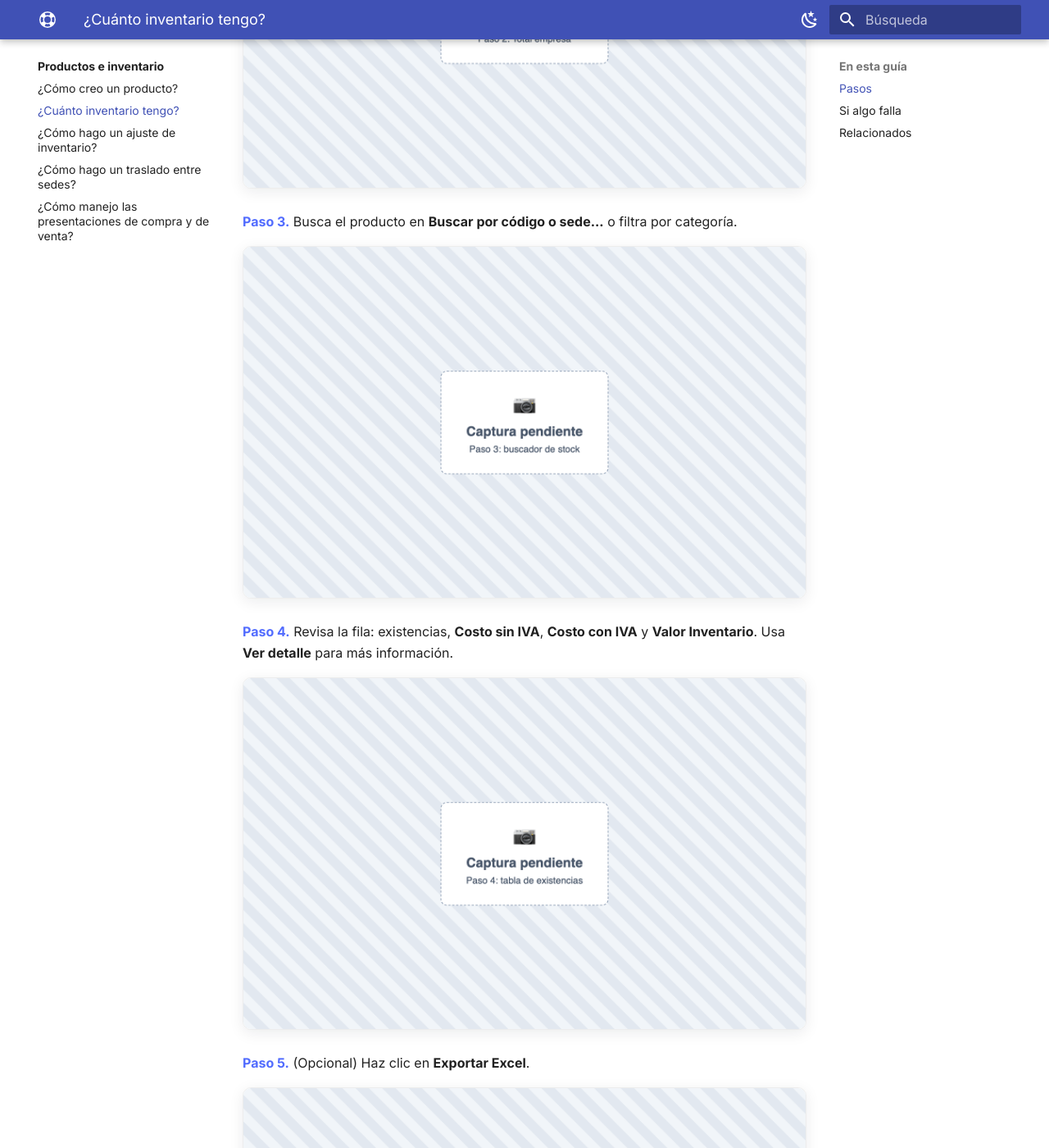
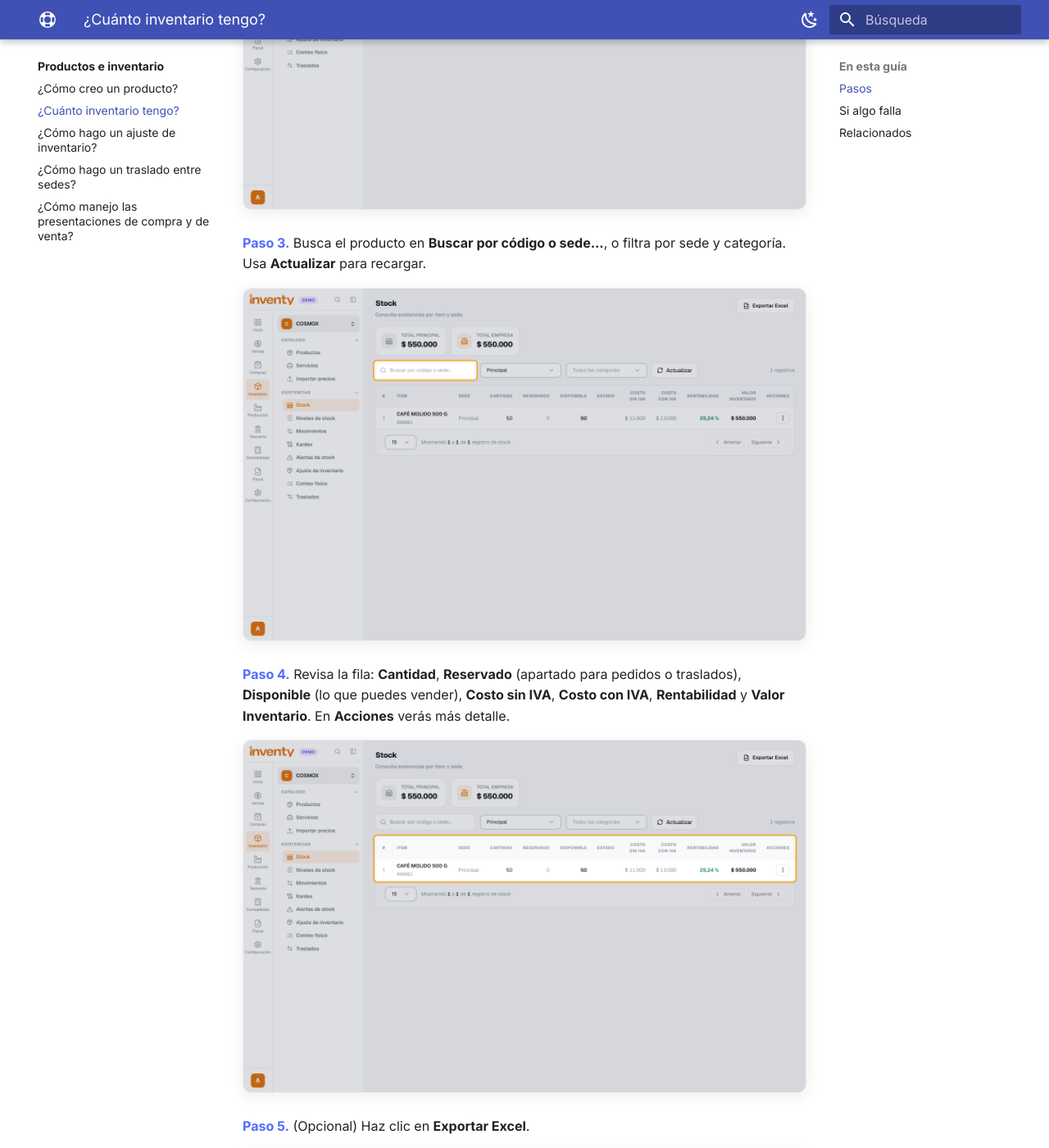
Before and after one commit to Cosmox-SAS/inventy-help, an MkDocs documentation site: the page built from docs/productos-inventario/consultar-existencias.md, in a window 1280 px wide and 1400 px high, scrolled down 1240 px. Shown: the whole window at 82% size. Built offline with MkDocs 1.6.1 and Material for MkDocs 9.7.7, drawn with Linux system fonts in a browser that asks for light colours; some of the changed text lies outside the part shown.

Commit message:
docs: existencias con columnas reales (reservado, disponible, rentabilidad) y capturas
Co-Authored-By: Claude Opus 5.5 <noreply@anthropic.com>

```diff
--- a/docs/assets/capturas/pendientes.txt
+++ b/docs/assets/capturas/pendientes.txt
@@ -44,10 +44,6 @@ assets/capturas/primeros-pasos/crear-usuarios/paso-4.png
 assets/capturas/primeros-pasos/crear-usuarios/paso-5.png
 assets/capturas/primeros-pasos/recuperar-contrasena/paso-3.png
 assets/capturas/primeros-pasos/recuperar-contrasena/paso-4.png
-assets/capturas/productos-inventario/consultar-existencias/paso-2.png
-assets/capturas/productos-inventario/consultar-existencias/paso-3.png
-assets/capturas/productos-inventario/consultar-existencias/paso-4.png
-assets/capturas/productos-inventario/consultar-existencias/paso-5.png
 assets/capturas/productos-inventario/presentaciones/paso-1.png
 assets/capturas/productos-inventario/presentaciones/paso-2.png
 assets/capturas/productos-inventario/presentaciones/paso-3.png
--- a/docs/productos-inventario/consultar-existencias.md
+++ b/docs/productos-inventario/consultar-existencias.md
@@ -23,15 +23,15 @@ tags:
 
 ![Paso 1: pantalla Stock](../assets/capturas/productos-inventario/consultar-existencias/paso-1.png)
 
-**Paso 2.** Mira el **Total empresa**: el valor del inventario de todas las sedes.
+**Paso 2.** Mira arriba el valor del inventario: el total de la sede elegida y el **Total empresa** (todas las sedes).
 
 ![Paso 2: Total empresa](../assets/capturas/productos-inventario/consultar-existencias/paso-2.png)
 
-**Paso 3.** Busca el producto en **Buscar por código o sede...** o filtra por categoría.
+**Paso 3.** Busca el producto en **Buscar por código o sede...**, o filtra por sede y categoría. Usa **Actualizar** para recargar.
 
 ![Paso 3: buscador de stock](../assets/capturas/productos-inventario/consultar-existencias/paso-3.png)
 
-**Paso 4.** Revisa la fila: existencias, **Costo sin IVA**, **Costo con IVA** y **Valor Inventario**. Usa **Ver detalle** para más información.
+**Paso 4.** Revisa la fila: **Cantidad**, **Reservado** (apartado para pedidos o traslados), **Disponible** (lo que puedes vender), **Costo sin IVA**, **Costo con IVA**, **Rentabilidad** y **Valor Inventario**. En **Acciones** verás más detalle.
 
 ![Paso 4: tabla de existencias](../assets/capturas/productos-inventario/consultar-existencias/paso-4.png)
 
```
Also changed, not shown: gestion/capturas-reporte.md (+2 -2 lines), docs/assets/capturas/productos-inventario/consultar-existencias/paso-1.png, docs/assets/capturas/productos-inventario/consultar-existencias/paso-2.png, docs/assets/capturas/productos-inventario/consultar-existencias/paso-3.png, docs/assets/capturas/productos-inventario/consultar-existencias/paso-4.png, docs/assets/capturas/productos-inventario/consultar-existencias/paso-5.png, 1 other file.
